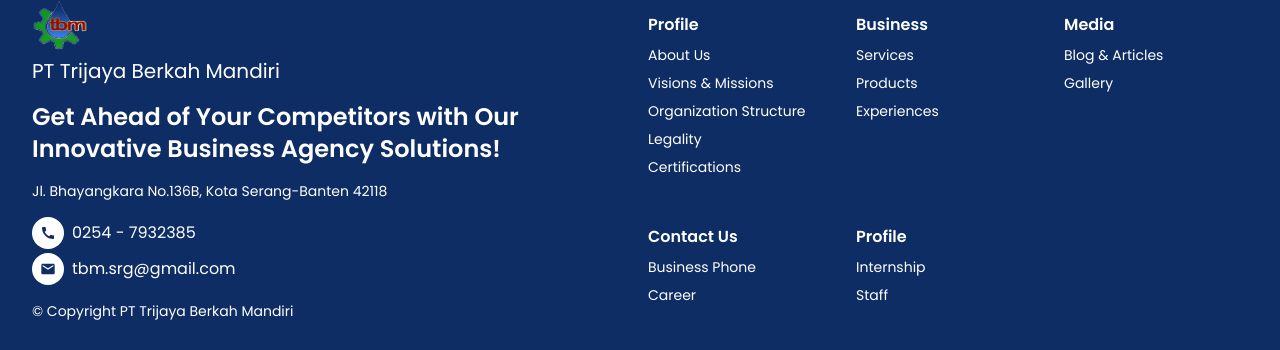
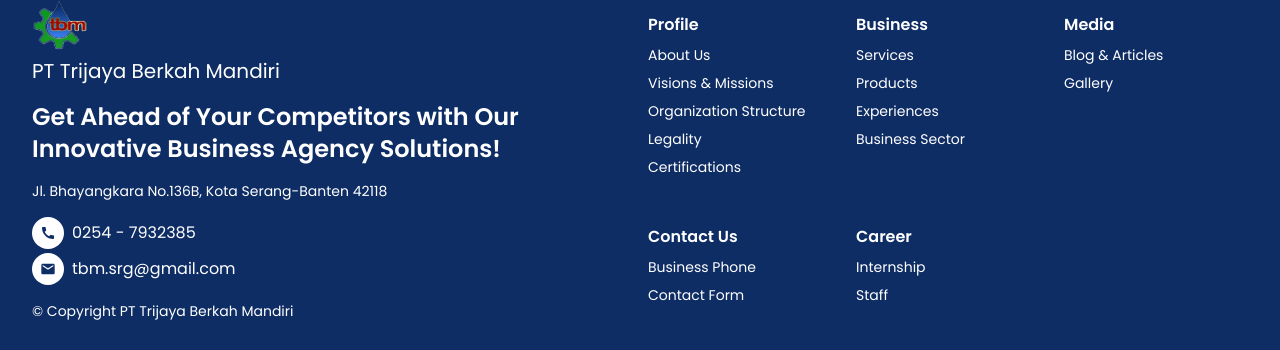
Before and after one commit to icodeucomp/trijaya-frontend, a Next.js app: page /en in a window 1280 px wide. Shown: the part 2665-3015 px from the top of the page. Built offline with nearby package versions, Linux system fonts and the light colour scheme; no server answers.

Commit message:
bug: fix bug for eslint and add footer language

```diff
--- a/messages/cn.json
+++ b/messages/cn.json
@@ -255,5 +255,47 @@
         "description": "lorem ipsum dolor sit amet consectetur adipiscing elit sed diam"
       }
     }
+  },
+  "footer": {
+    "profile": {
+      "title": "Profile",
+      "fields": {
+        "one": "About Us",
+        "two": "Visions",
+        "three": "Organization Structure",
+        "four": "Legality",
+        "five": "Certifications"
+      }
+    },
+    "business": {
+      "title": "Business",
+      "fields": {
+        "one": "Services",
+        "two": "Products",
+        "three": "Experiences",
+        "four": "Business Sector"
+      }
+    },
+    "media": {
+      "title": "Media",
+      "fields": {
+        "one": "Blog",
+        "two": "Gallery"
+      }
+    },
+    "contact-us": {
+      "title": "Contact Us",
+      "fields": {
+        "one": "Business Phone",
+        "two": "Contact Form"
+      }
+    },
+    "career": {
+      "title": "Career",
+      "fields": {
+        "one": "Internship",
+        "two": "Staff"
+      }
+    }
   }
 }
--- a/messages/en.json
+++ b/messages/en.json
@@ -255,5 +255,47 @@
       }
     },
     "contact-us": "Contact Us"
+  },
+  "footer": {
+    "profile": {
+      "title": "Profile",
+      "fields": {
+        "one": "About Us",
+        "two": "Visions & Missions",
+        "three": "Organization Structure",
+        "four": "Legality",
+        "five": "Certifications"
+      }
+    },
+    "business": {
+      "title": "Business",
+      "fields": {
+        "one": "Services",
+        "two": "Products",
+        "three": "Experiences",
+        "four": "Business Sector"
+      }
+    },
+    "media": {
+      "title": "Media",
+      "fields": {
+        "one": "Blog & Articles",
+        "two": "Gallery"
+      }
+    },
+    "contact-us": {
+      "title": "Contact Us",
+      "fields": {
+        "one": "Business Phone",
+        "two": "Contact Form"
+      }
+    },
+    "career": {
+      "title": "Career",
+      "fields": {
+        "one": "Internship",
+        "two": "Staff"
+      }
+    }
   }
 }
--- a/messages/id.json
+++ b/messages/id.json
@@ -255,5 +255,47 @@
         "description": "lorem ipsum dolor sit amet consectetur adipiscing elit sed diam"
       }
     }
+  },
+  "footer": {
+    "profile": {
+      "title": "Profil",
+      "fields": {
+        "one": "Tentang Kami",
+        "two": "Visi",
+        "three": "Struktur Organisasi",
+        "four": "Legalitas",
+        "five": "Sertifikasi"
+      }
+    },
+    "business": {
+      "title": "Bisnis",
+      "fields": {
+        "one": "Layanan",
+        "two": "Produk",
+        "three": "Pengalaman",
+        "four": "Sektor Bisnis"
+      }
+    },
+    "media": {
+      "title": "Media",
+      "fields": {
+        "one": "blog",
+        "two": "Galeri"
+      }
+    },
+    "contact-us": {
+      "title": "Hubungi kami",
+      "fields": {
+        "one": "Telepon Bisnis",
+        "two": "Formulir Kontak"
+      }
+    },
+    "career": {
+      "title": "Karier",
+      "fields": {
+        "one": "Magang",
+        "two": "Staf"
+      }
+    }
   }
 }
--- a/src/dashboards/business/show-business.tsx
+++ b/src/dashboards/business/show-business.tsx
@@ -12,6 +12,7 @@
   const router = useRouter();
 
   const [selectImages, setSelectImages] = React.useState<number>(0);
+  console.log("🚀 ~ ShowBusiness ~ selectImages:", selectImages);
 
   const images = ["/temp-image-2.png", "/temp-image-2.png", "/temp-image-2.png"];
 
--- a/src/layouts/footer.tsx
+++ b/src/layouts/footer.tsx
@@ -2,11 +2,12 @@
 
 import { Container, Img } from "@/components";
 
-import { footerLists } from "@/static";
+import { FooterLists } from "@/static";
 
 import { MdCall, MdEmail } from "react-icons/md";
 
 export const Footer = () => {
+  const footerLists = FooterLists();
   return (
     <footer className="bg-primary">
       <Container className="flex justify-between gap-8 py-8 text-light">
--- a/src/static/footer.ts
+++ b/src/static/footer.ts
@@ -1,9 +1,26 @@
 import { FooterTypes } from "@/types";
+import { useTranslations } from "next-intl";
 
-export const footerLists: FooterTypes[] = [
-  { title: "Profile", fields: ["About Us", "Visions & Missions", "Organization Structure", "Legality", "Certifications"] },
-  { title: "Business", fields: ["Services", "Products", "Experiences"] },
-  { title: "Media", fields: ["Blog & Articles", "Gallery"] },
-  { title: "Contact Us", fields: ["Business Phone", "Career"] },
-  { title: "Profile", fields: ["Internship", "Staff"] },
-];
+export const FooterLists = () => {
+  const t = useTranslations("footer");
+
+  return [
+    {
+      title: `${t("profile.title")}`,
+      fields: [
+        `${t("profile.fields.one")}`,
+        `${t("profile.fields.two")}`,
+        `${t("profile.fields.three")}`,
+        `${t("profile.fields.four")}`,
+        `${t("profile.fields.five")}`,
+      ],
+    },
+    {
+      title: `${t("business.title")}`,
+      fields: [`${t("business.fields.one")}`, `${t("business.fields.two")}`, `${t("business.fields.three")}`, `${t("business.fields.four")}`],
+    },
+    { title: `${t("media.title")}`, fields: [`${t("media.fields.one")}`, `${t("media.fields.two")}`] },
+    { title: `${t("contact-us.title")}`, fields: [`${t("contact-us.fields.one")}`, `${t("contact-us.fields.two")}`] },
+    { title: `${t("career.title")}`, fields: [`${t("career.fields.one")}`, `${t("career.fields.two")}`] },
+  ] as FooterTypes[];
+};
```
